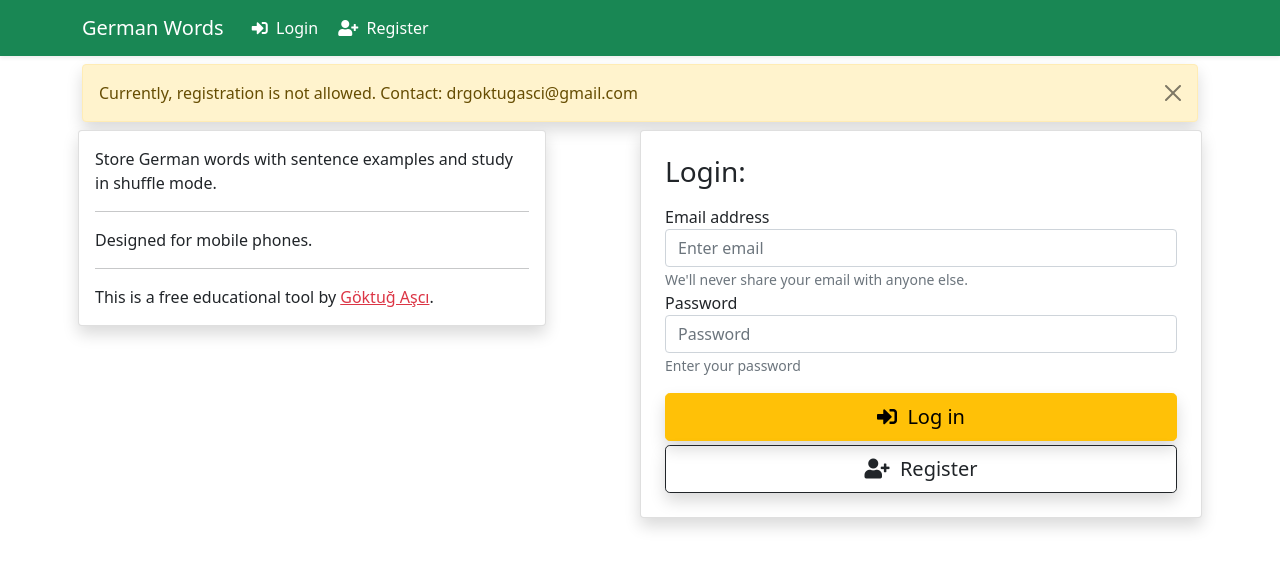
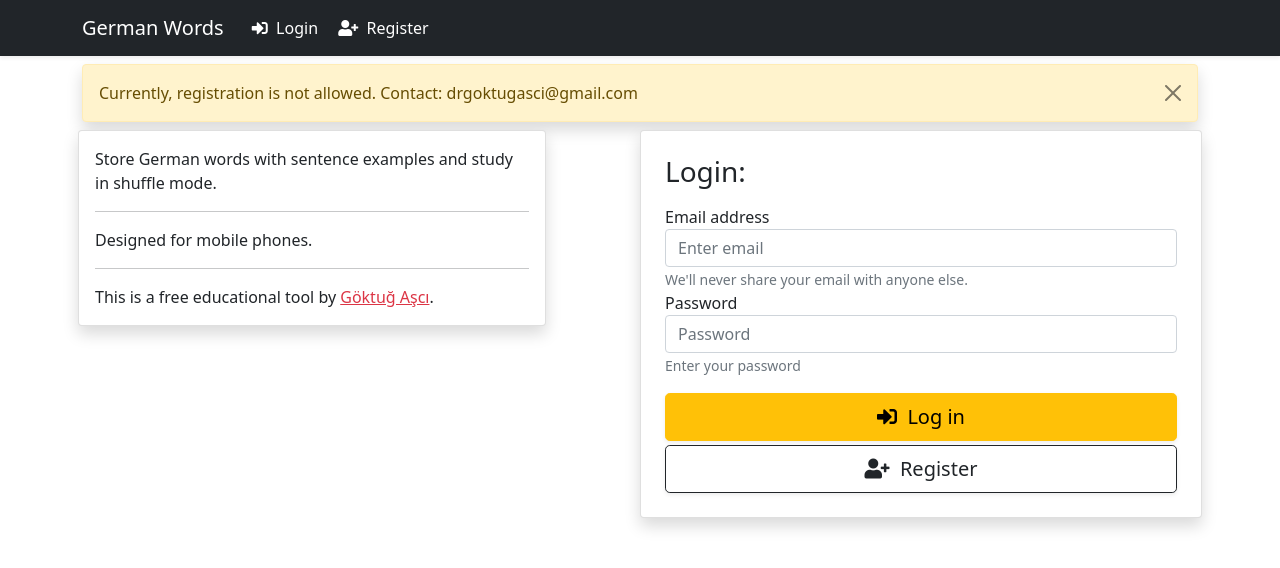
Before and after one commit to gasci/german-words, a Flask app: page /register in a window 1280 px wide. Shown: the top 568 px of the page. Run offline with Flask 2, Linux system fonts and the light colour scheme; some libraries are stand-ins or nearby versions.

Commit message:
update colors

```diff
--- a/templates/auth/login.html
+++ b/templates/auth/login.html
@@ -22,10 +22,10 @@
         <input type="password" name="password" class="form-control" id="InputPassword" placeholder="Password">
         <small id="emailHelp" class="form-text text-muted">Enter your password</small>
       </div>
-      <button type="submit" class="btn-lg shadow btn btn-warning mt-3 w-100"><i class="fas fa-sign-in-alt"></i>&nbsp;&nbsp;Log in</button>
+      <button type="submit" class="btn-lg shadow-sm btn btn-warning mt-3 w-100"><i class="fas fa-sign-in-alt"></i>&nbsp;&nbsp;Log in</button>
 
     </form>
-    <button onclick="location.href=`{{url_for('register')}}`" class="btn-lg shadow btn btn-outline-dark mt-1 w-100"><i class="fas fa-user-plus"></i>&nbsp;&nbsp;Register</button>
+    <button onclick="location.href=`{{url_for('register')}}`" class="btn-lg shadow-sm btn btn-outline-dark mt-1 w-100"><i class="fas fa-user-plus"></i>&nbsp;&nbsp;Register</button>
   </div>
 </div>
 </div>
--- a/templates/auth/register.html
+++ b/templates/auth/register.html
@@ -43,10 +43,10 @@
           required>
         <small id="emailHelp" class="form-text text-muted">Confirm your password</small>
       </div>
-      <button type="submit " class="btn-lg shadow btn btn-warning mt-3 w-100"><i class="fas fa-user-plus"></i>&nbsp;&nbsp;Register</button>
+      <button type="submit " class="btn-lg shadow-sm btn btn-warning mt-3 w-100"><i class="fas fa-user-plus"></i>&nbsp;&nbsp;Register</button>
 
     </form>
-    <button onclick="location.href=`{{url_for('login')}}`" class="btn-lg shadow btn btn-outline-dark mt-1 w-100"><i class="fas fa-sign-in-alt"></i>&nbsp;&nbsp;Login</button>
+    <button onclick="location.href=`{{url_for('login')}}`" class="btn-lg shadow-sm btn btn-outline-dark mt-1 w-100"><i class="fas fa-sign-in-alt"></i>&nbsp;&nbsp;Login</button>
 
   </div>
 </div>
--- a/templates/base.html
+++ b/templates/base.html
@@ -26,7 +26,7 @@
     </style>
 </head>
 
-<nav class="navbar navbar-expand-lg navbar-dark bg-success shadow-sm">
+<nav class="navbar navbar-expand-lg navbar-dark bg-dark shadow-sm">
     <div class="container">
         {% block back_button %}{% endblock %}
 
--- a/templates/snippets/back_button.html
+++ b/templates/snippets/back_button.html
@@ -1,2 +1,2 @@
-<button type="button" class="btn btn-success btn-lg" onclick="location.href='{{back_link}}'"><i
+<button type="button" class="btn btn-dark btn-lg" onclick="location.href='{{back_link}}'"><i
                 class="fas fa-arrow-left"></i></button>
--- a/templates/words.html
+++ b/templates/words.html
@@ -14,7 +14,7 @@
 <div class="row justify-content-md-center">
     <div class="col-md-8 col-lg-6 p-3">
         <h5 class="mb-3">{{type.title()}}s:</h5>
-        <button onclick="location.href=`{{url_for('WordView:get_word', shuffle_words=True, shuffle_study=True, type=type)}}`" class="btn-lg shadow btn btn-dark mb-1 w-100"><i class="fas fa-random"></i>&nbsp;&nbsp;Shuffle study</button>
+        <button onclick="location.href=`{{url_for('WordView:get_word', shuffle_words=True, shuffle_study=True, type=type)}}`" class="btn-lg shadow btn btn-warning mb-1 w-100"><i class="fas fa-random"></i>&nbsp;&nbsp;Shuffle study</button>
         <button onclick="location.href=`{{url_for('MainView:index')}}`" class="btn-lg shadow btn btn-warning mb-3 w-100"><i class="fas fa-plus"></i>&nbsp;&nbsp;Add new word</button>
         {% if not words %}
         <span>No words</span>
```
